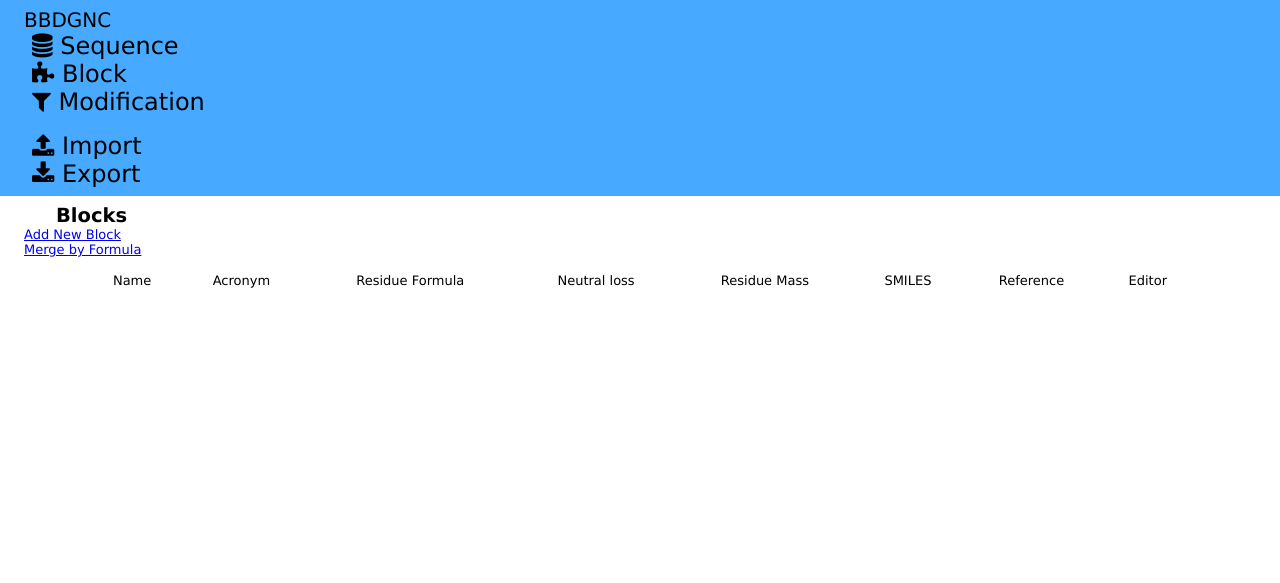
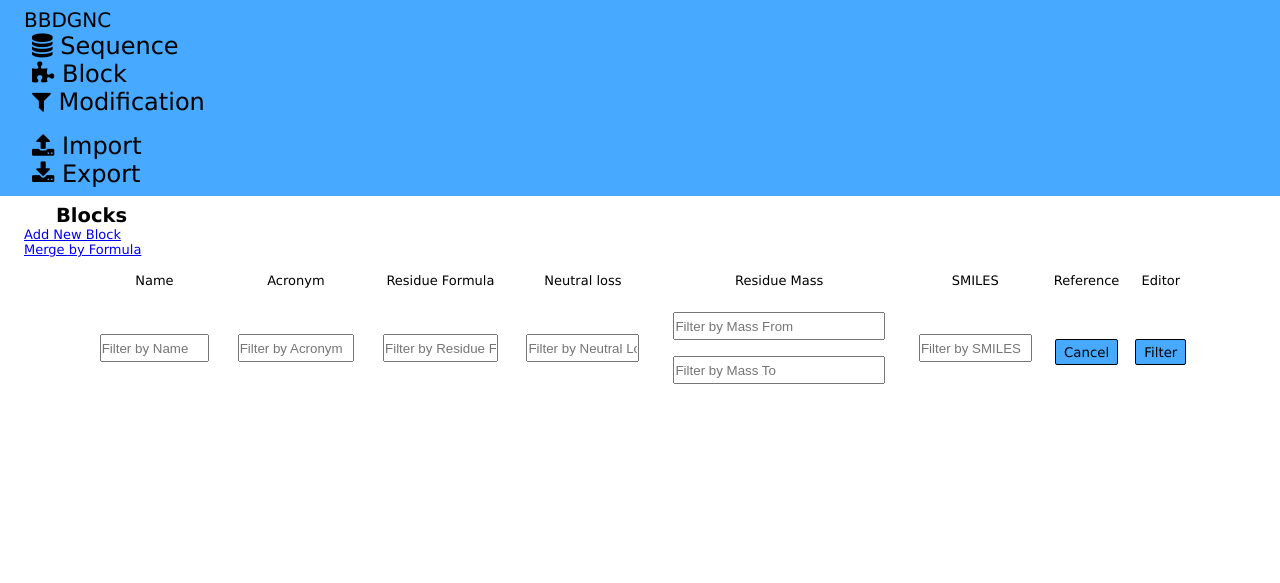
Before and after one commit to privrja/bbdgnc, a CodeIgniter app: page /database/index.php/block in a window 1280 px wide. Shown: the top 583 px of the page. Run offline with CodeIgniter, Linux system fonts and the light colour scheme; data that the repository does not hold is empty; some libraries are stand-ins or nearby versions.

Commit message:
Sorting and Filtering
+ prepare GUI

```diff
--- a/application/views/blocks/index.php
+++ b/application/views/blocks/index.php
@@ -28,6 +28,33 @@ use Bbdgnc\Finder\Enum\ServerEnum;
                 </div>
             </div>
             <div class="tbody">
+                <div class='tr'>
+                    <div class="td">
+                        <input type="text" placeholder="Filter by Name" accesskey="n"/>
+                    </div>
+                    <div class="td">
+                        <input type="text" placeholder="Filter by Acronym" accesskey="a"/>
+                    </div>
+                    <div class="td">
+                        <input type="text" placeholder="Filter by Residue Formula" accesskey="f"/>
+                    </div>
+                    <div class="td">
+                        <input type="text" placeholder="Filter by Neutral Losses" accesskey="l"/>
+                    </div>
+                    <div class="td">
+                        <input type="text" placeholder="Filter by Mass From" accesskey="m"/>
+                        <input type="text" placeholder="Filter by Mass To"/>
+                    </div>
+                    <div class="td">
+                        <input type="text" placeholder="Filter by SMILES" accesskey="s"/>
+                    </div>
+                    <div class="td">
+                        <button onclick="cancelFilterBlock()">Cancel</button>
+                    </div>
+                    <div class="td">
+                        <button onclick="filterBlock()">Filter</button>
+                    </div>
+                </div>
                 <?php foreach ($blocks as $block): ?>
                     <div class='tr'>
                         <div class="td">
```
Also changed, not shown: application/views/modifications/index.php (+25 -3 lines), application/views/sequences/index.php (+30 -0 lines), assets/js/canvas.js (+7 -0 lines).
